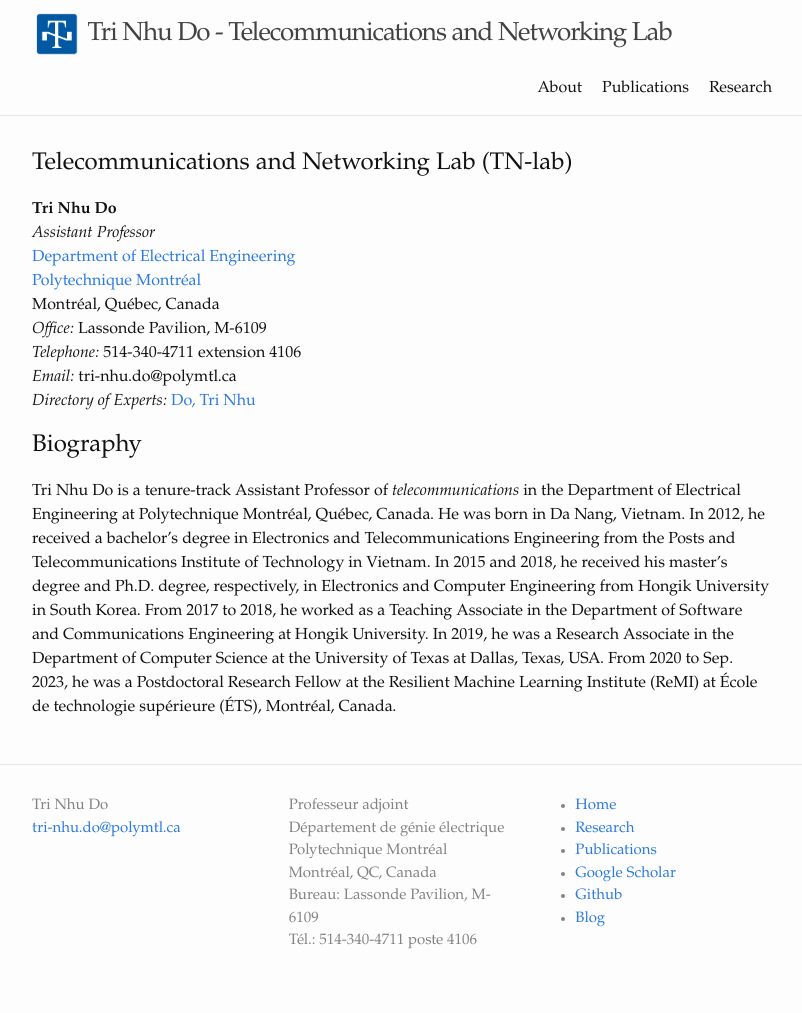
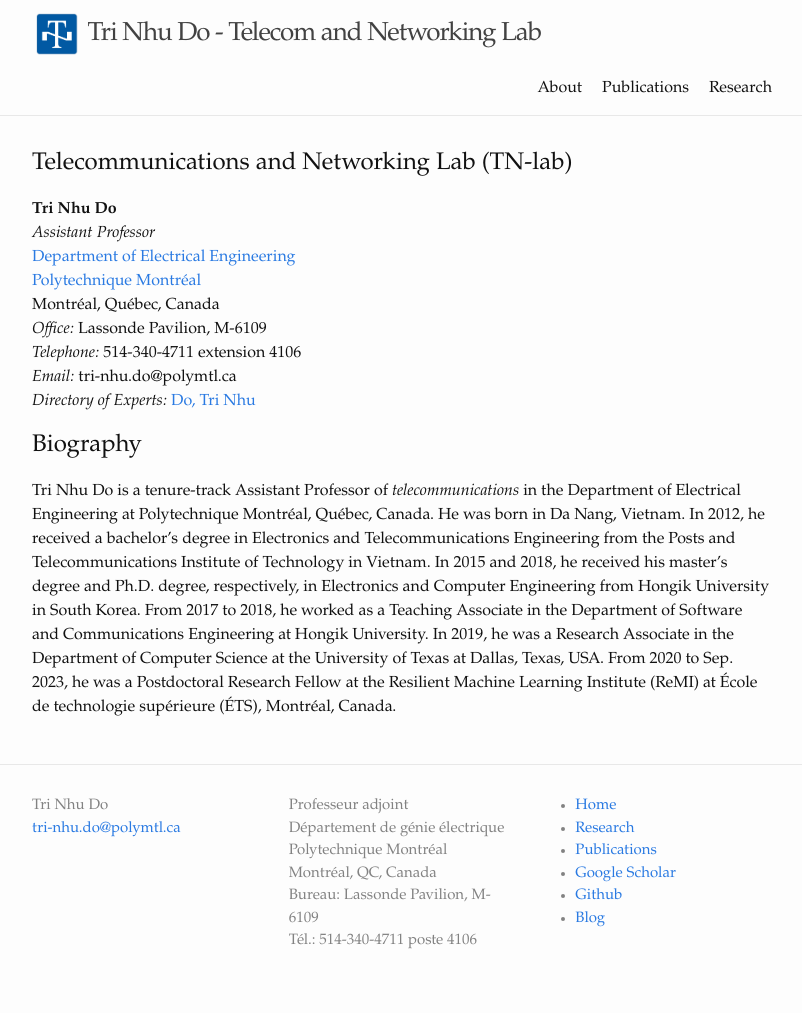
Before and after one commit to trinhudo/trinhudo.github.io, a Jekyll site: the page built from index.md, in a window 1280 px wide. Shown: the whole page, without its empty margins (238-1040 px from the left). Built offline with Jekyll 4.4.1, drawn with Linux system fonts in a browser that asks for light colours.

Commit message:
Update _config.yml
Signed-off-by: Tri Nhu Do <43434724+trinhudo@users.noreply.github.com>

```diff
--- a/_config.yml
+++ b/_config.yml
@@ -1,4 +1,4 @@
-title: Tri Nhu Do - Telecommunications and Networking Lab
+title: Tri Nhu Do - Telecom and Networking Lab
 description : "TN-lab at Polytechnique Montréal"
 
 author:
```
